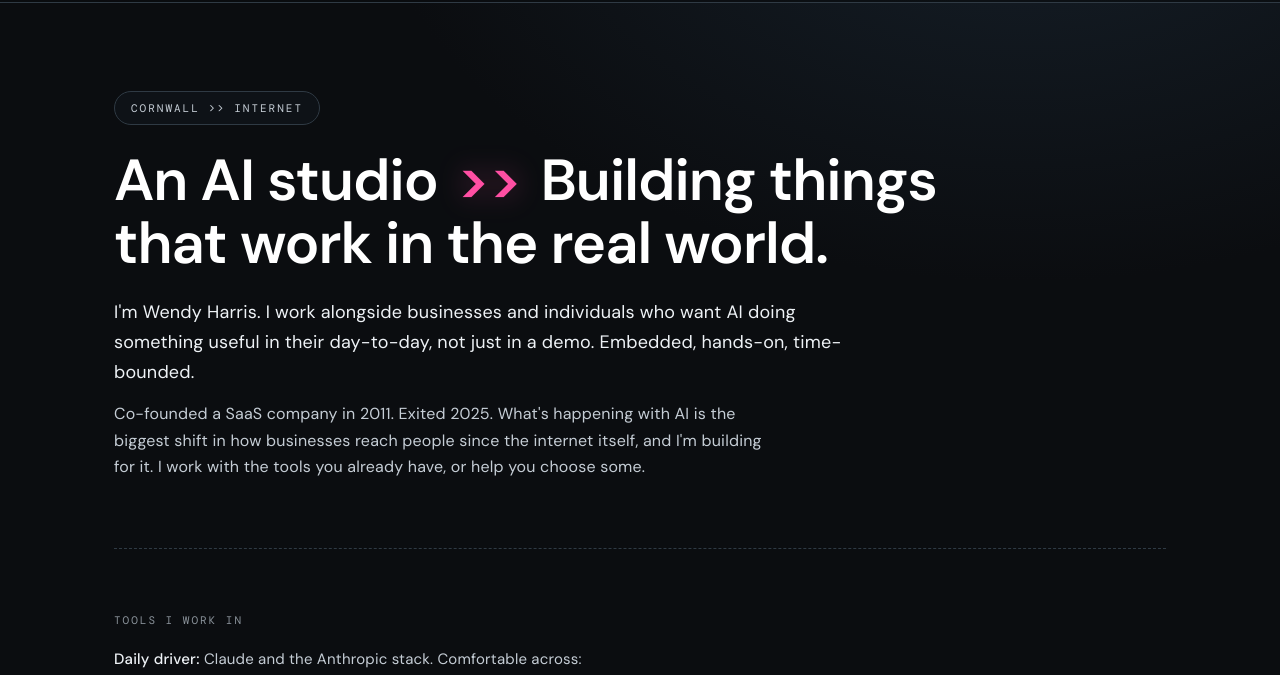
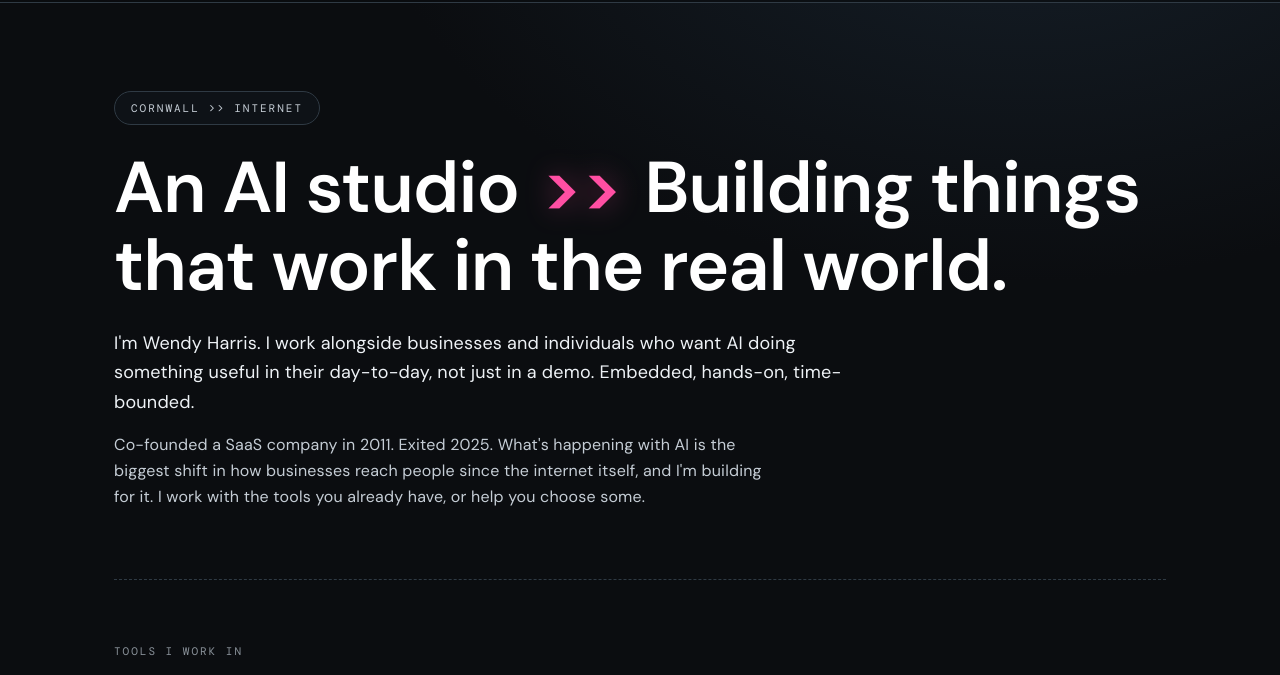
Before and after one commit to fourteenseed/fourteen-seed, a plain HTML site: page index.html in a window 1280 px wide. Shown: the part 78-753 px from the top of the page. Drawn offline with nearby package versions, Linux system fonts and the light colour scheme.

Commit message:
Increase h1 font size

```diff
--- a/index.html
+++ b/index.html
@@ -127,7 +127,7 @@ j=d.createElement(s),dl=l!='dataLayer'?'&l='+l:'';j.async=true;j.src=
   }
   h1 {
     font-family: var(--sans);
-    font-size: clamp(32px, 6.4vw, 58px);
+    font-size: clamp(38px, 7.5vw, 72px);
     line-height: 1.08;
     font-weight: 600;
     margin: 0 0 24px;
```
